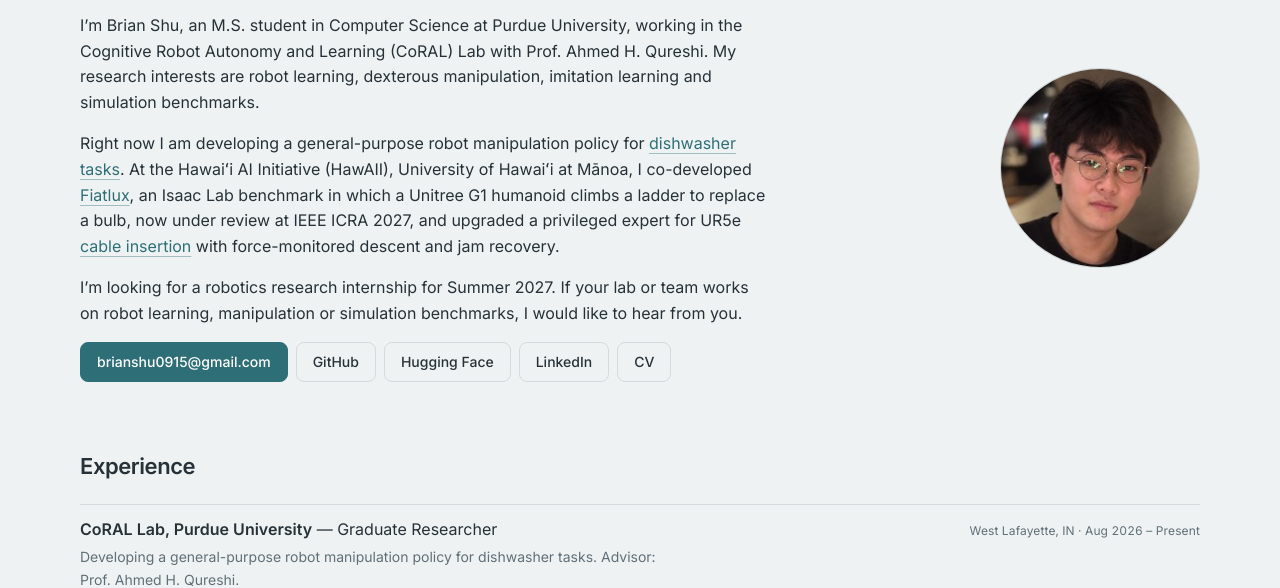
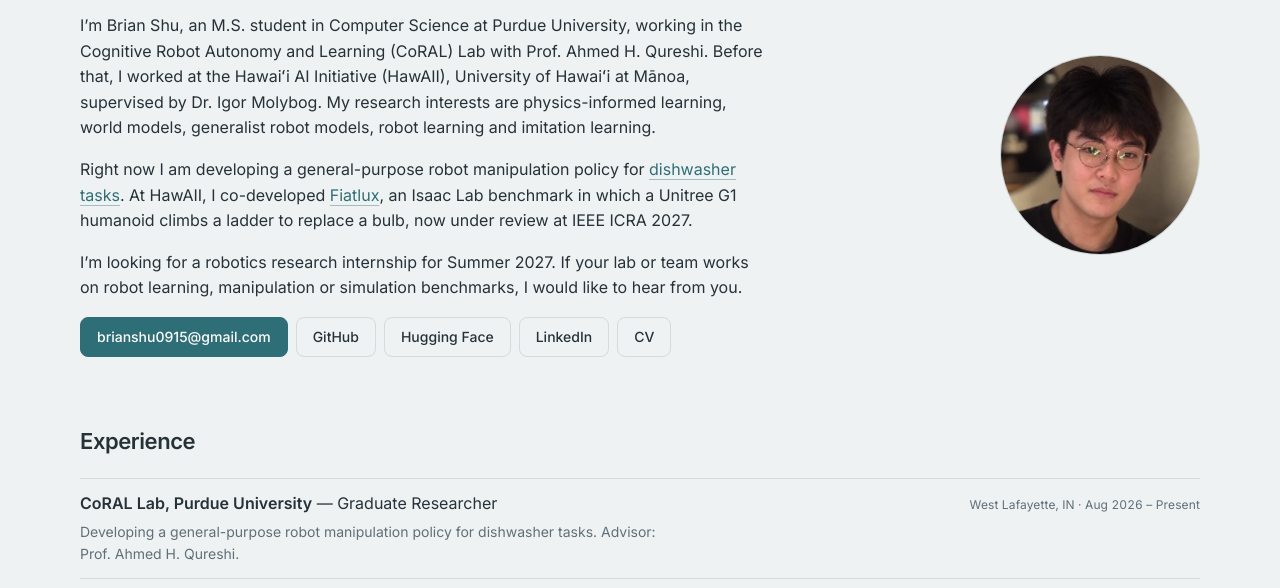
Before and after one commit to shu4dev/shu4.dev, an Astro site: page / in a window 1280 px wide. Shown: the part 165-753 px from the top of the page. Built offline with nearby package versions, Linux system fonts and the light colour scheme; Astro itself is replaced by a stand-in of ours; a web font is replaced by a local one.

Commit message:
Drop year/tags line from project cards; update intro
Co-Authored-By: Claude Opus 5.5 <noreply@anthropic.com>

```diff
--- a/src/components/ProjectList.astro
+++ b/src/components/ProjectList.astro
@@ -1,7 +1,7 @@
 ---
 /**
  * Project cards on the home page, in collection order: thumbnail (Hero thumb) left, text right
- * (year · tags, title linking to /projects/<id>/, summary, links). Card layout lives in global.css (.card).
+ * (title linking to /projects/<id>/, summary, links). Card layout lives in global.css (.card).
  */
 import type { CollectionEntry } from 'astro:content';
 import Hero from './Hero.astro';
@@ -33,7 +33,6 @@ function rowLinks(links: { label: string; href: string }[]) {
           <Hero hero={p.data.hero} thumb />
         </div>
         <div class="card-body">
-          <p class="card-meta mono">{[p.data.year, ...p.data.tags].join(' · ')}</p>
           <h3 class="card-title">
             <a href={`/projects/${p.id}/`}>{p.data.title}</a>
           </h3>
--- a/src/content/about.md
+++ b/src/content/about.md
@@ -3,8 +3,8 @@ title: About
 description: Brian Shu is an M.S. Computer Science student in Purdue's CoRAL Lab working on robot learning and manipulation, looking for a Summer 2027 robotics research internship.
 ---
 
-I'm Brian Shu, an M.S. student in Computer Science at Purdue University, working in the Cognitive Robot Autonomy and Learning (CoRAL) Lab with Prof. Ahmed H. Qureshi. My research interests are robot learning, dexterous manipulation, imitation learning and simulation benchmarks.
+I'm Brian Shu, an M.S. student in Computer Science at Purdue University, working in the Cognitive Robot Autonomy and Learning (CoRAL) Lab with Prof. Ahmed H. Qureshi. Before that, I worked at the Hawaiʻi AI Initiative (HawAII), University of Hawaiʻi at Mānoa, supervised by Dr. Igor Molybog. My research interests are physics-informed learning, world models, generalist robot models, robot learning and imitation learning.
 
-Right now I am developing a general-purpose robot manipulation policy for [dishwasher tasks](/projects/dishwasher/). At the Hawaiʻi AI Initiative (HawAII), University of Hawaiʻi at Mānoa, I co-developed [Fiatlux](/projects/fiatlux/), an Isaac Lab benchmark in which a Unitree G1 humanoid climbs a ladder to replace a bulb, now under review at IEEE ICRA 2027, and upgraded a privileged expert for UR5e [cable insertion](/projects/cable-insertion/) with force-monitored descent and jam recovery.
+Right now I am developing a general-purpose robot manipulation policy for [dishwasher tasks](/projects/dishwasher/). At HawAII, I co-developed [Fiatlux](/projects/fiatlux/), an Isaac Lab benchmark in which a Unitree G1 humanoid climbs a ladder to replace a bulb, now under review at IEEE ICRA 2027.
 
 I'm looking for a robotics research internship for Summer 2027. If your lab or team works on robot learning, manipulation or simulation benchmarks, I would like to hear from you.
```
